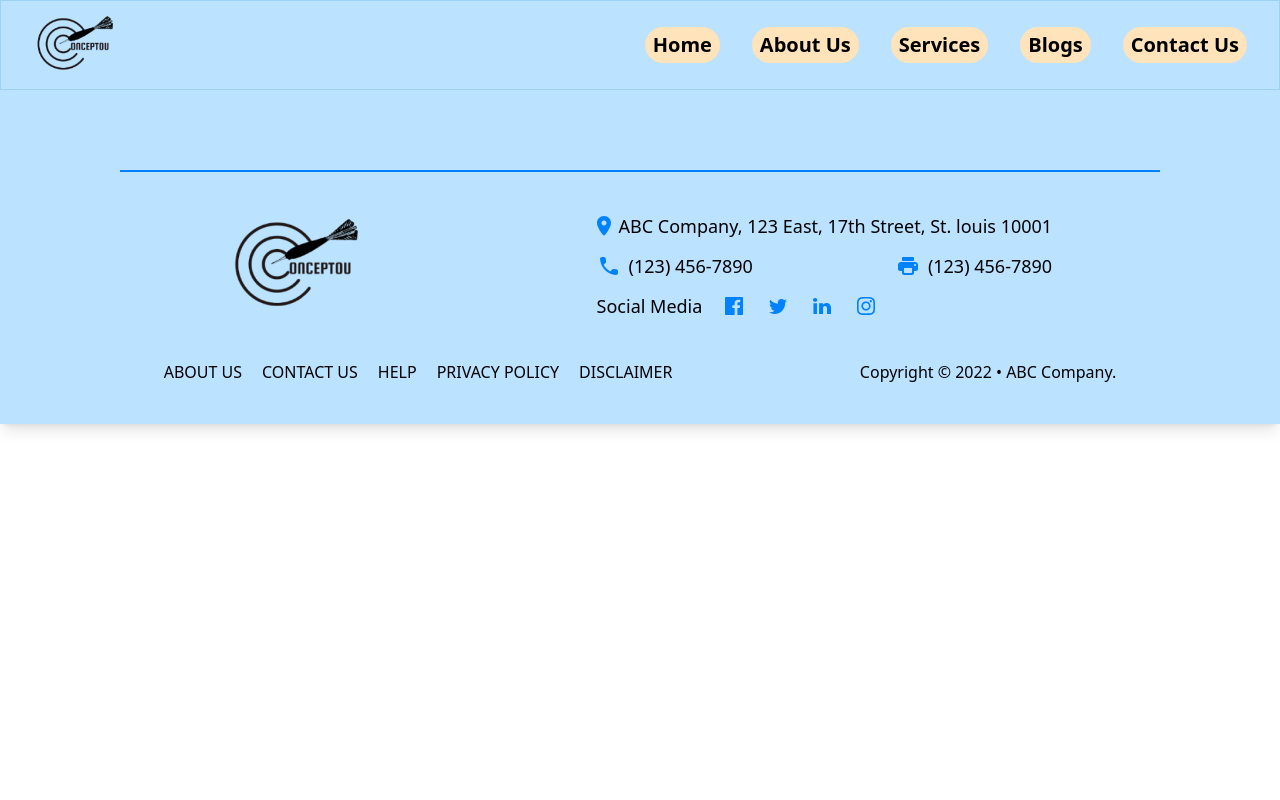
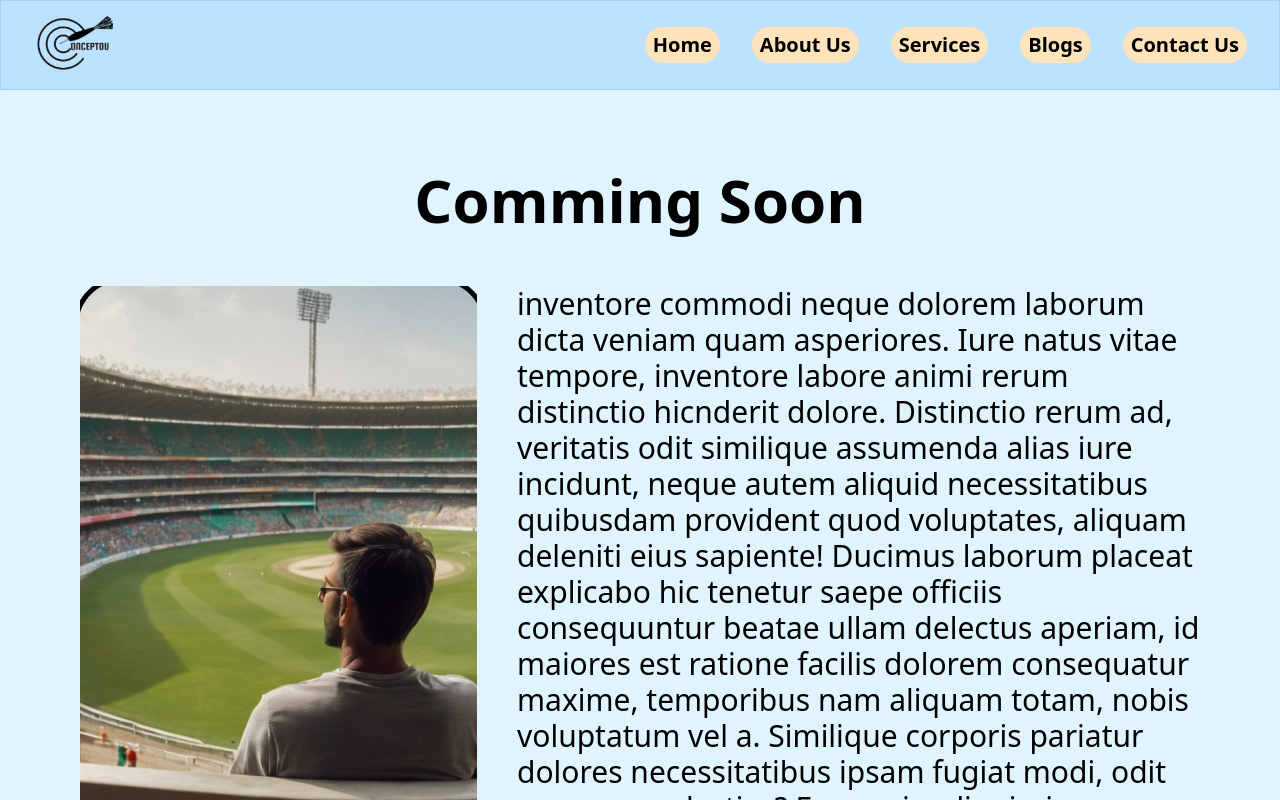
Before and after one commit to vishnubansal001/Conceptou, a React (Vite) app: page /blog-series/1/1 in a window 1280 px wide. Shown: the top 800 px of the page. Built offline with nearby package versions, Linux system fonts and the light colour scheme.

Commit message:
completed the single blog page

```diff
--- /dev/null
+++ b/src/components/singleBlog/HeroSection.jsx
@@ -0,0 +1,28 @@
+import { useParams } from "react-router-dom";
+import { series } from "../../database/data";
+
+const HeroSection = () => {
+  const params = useParams();
+  const id = params.id;
+  const blogId = params.blogId;
+  const data = series[id].blogs[blogId];
+  return (
+    <div className="bg-[#E0F4FF] min-h-[80vh] w-full lg:px-20 px-10 flex flex-col justify-start items-start py-10 lg:py-20 overflow-hidden">
+      <div className="flex flex-col justify-center items-center text-center lg:gap-14 md:gap-12 gap-8 w-full">
+        <h1 className="lg:text-6xl md:text-4xl text-2xl font-bold">
+          {data.name}
+        </h1>
+        <div className="flex flex-row items-start w-full gap-10">
+          {/* <div className="rounded-[20px] w-full h-full"> */}
+            <img src={data.pic} alt="" />
+          {/* </div> */}
+          <p className="lg:text-3xl md:text-2xl sm:text-lg text-base text-left">
+            {data.data}
+          </p>
+        </div>
+      </div>
+    </div>
+  );
+};
+
+export default HeroSection;
--- a/src/components/singleBlog/index.js
+++ b/src/components/singleBlog/index.js
@@ -0,0 +1 @@
+export { default as HeroSection } from "./HeroSection.jsx";
--- a/src/pages/SingleBlog.jsx
+++ b/src/pages/SingleBlog.jsx
@@ -1,8 +1,10 @@
+import { HeroSection } from "../components/singleBlog"
+
 const SingleBlog = () => {
   return (
-    <div>
-
-    </div>
+    <>
+      <HeroSection />
+    </>
   )
 }
 
```
